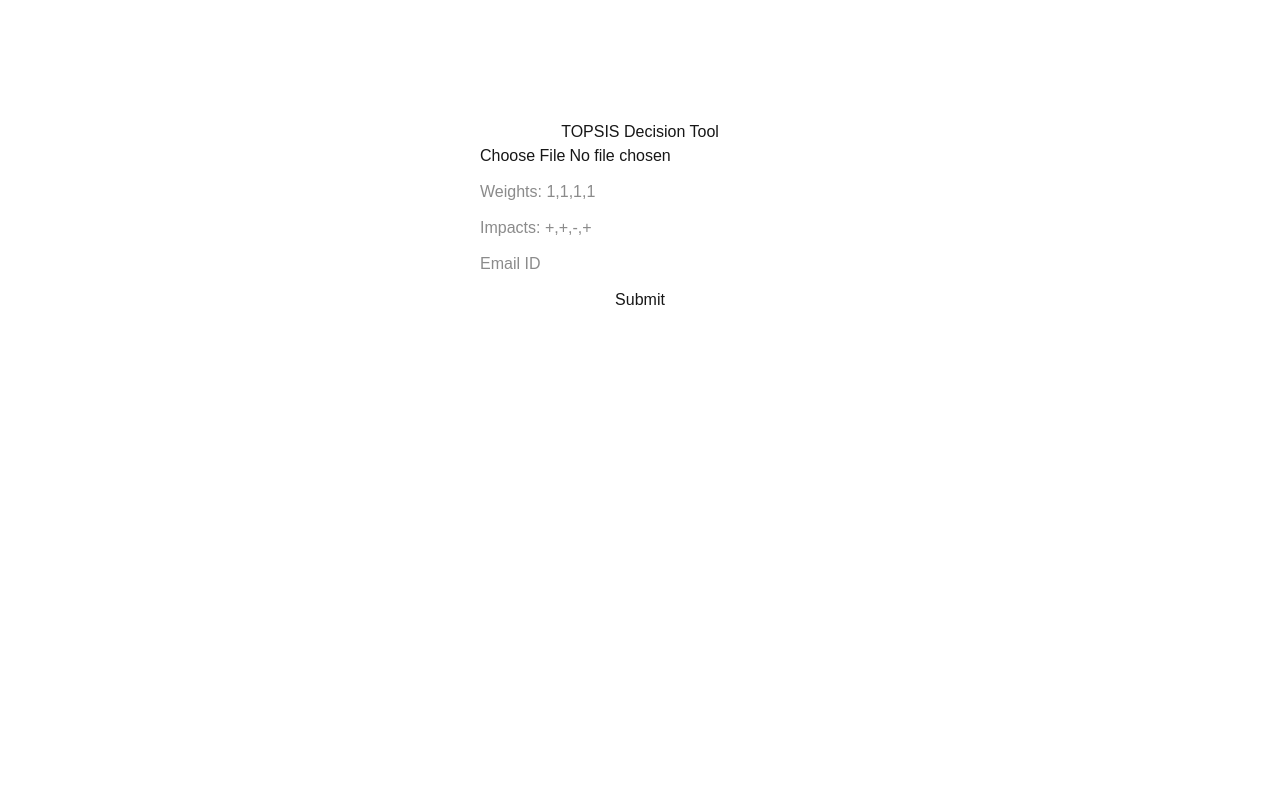
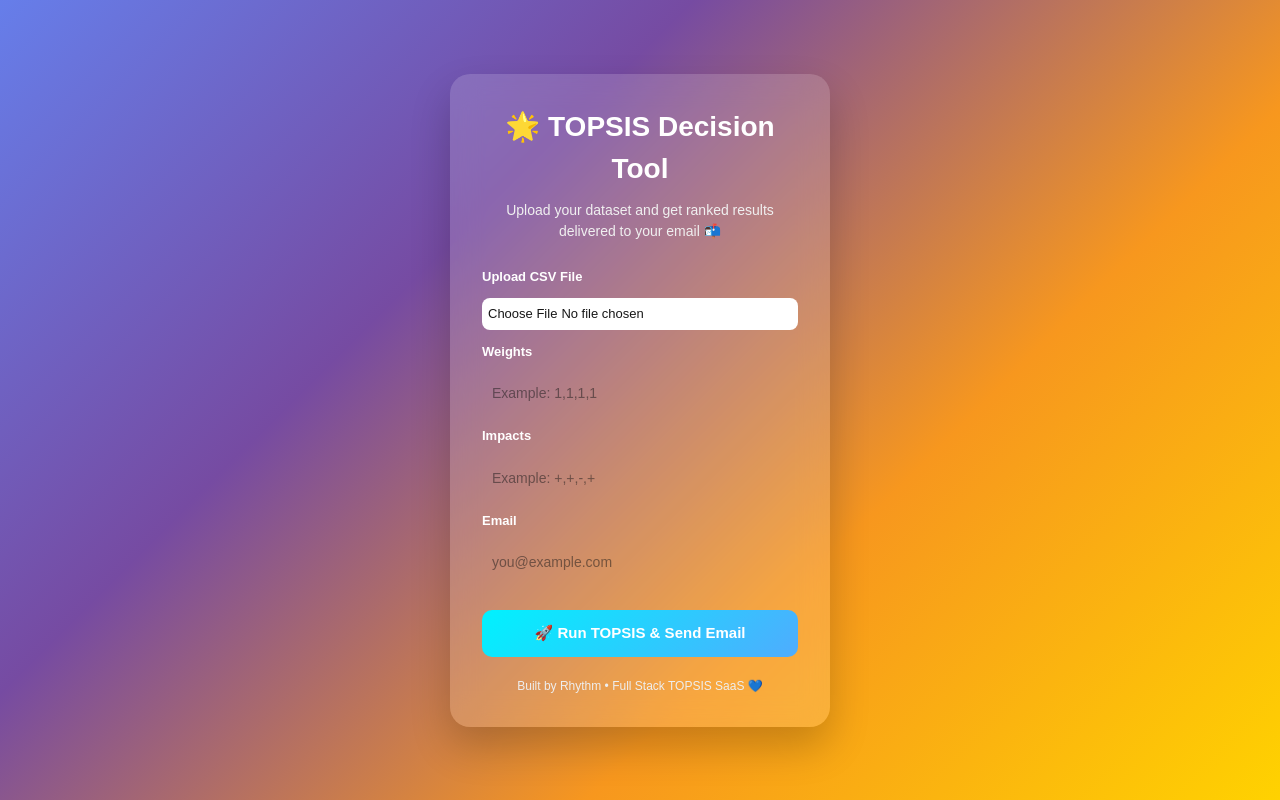
Before and after one commit to rhythmghai/topsis-rhythm, a Next.js app in the folder topsis-ui/: page / in a window 1280 px wide. Built offline with nearby package versions, Linux system fonts and the light colour scheme.

Commit message:
Update ui

```diff
--- a/topsis-ui/app/page.tsx
+++ b/topsis-ui/app/page.tsx
@@ -1,4 +1,6 @@
 "use client";
+
+import React from "react";
 
 export default function Home() {
   async function submitForm(e: React.FormEvent<HTMLFormElement>) {
@@ -7,62 +9,149 @@ export default function Home() {
     const form = e.currentTarget;
     const formData = new FormData(form);
 
-    const res = await fetch("https://topsis-rhythm.onrender.com", {
+    const res = await fetch("https://YOUR-RENDER-URL.onrender.com/topsis", {
       method: "POST",
       body: formData
     });
 
     const data = await res.json();
-    alert(data.message || data.error);
+    alert(data.message || "Something went wrong. Please try again.");
   }
 
   return (
-    <div style={styles.container}>
-      <h2>TOPSIS Decision Tool</h2>
+    <div style={styles.page}>
+      <div style={styles.card}>
+        <h1 style={styles.title}>🌟 TOPSIS Decision Tool</h1>
+        <p style={styles.subtitle}>
+          Upload your dataset and get ranked results delivered to your email 📬
+        </p>
 
         <form onSubmit={submitForm} style={styles.form}>
-        <input type="file" name="file" required />
+          <label style={styles.label}>Upload CSV File</label>
+          <input type="file" name="file" required style={styles.inputFile} />
 
+          <label style={styles.label}>Weights</label>
           <input
             type="text"
             name="weights"
-          placeholder="Weights: 1,1,1,1"
+            placeholder="Example: 1,1,1,1"
             required
+            style={styles.input}
           />
 
+          <label style={styles.label}>Impacts</label>
           <input
             type="text"
             name="impacts"
-          placeholder="Impacts: +,+,-,+"
+            placeholder="Example: +,+,-,+"
             required
+            style={styles.input}
           />
 
+          <label style={styles.label}>Email</label>
           <input
             type="email"
             name="email"
-          placeholder="Email ID"
+            placeholder="you@example.com"
             required
+            style={styles.input}
           />
 
-        <button type="submit">Submit</button>
+          <button type="submit" style={styles.button}>
+            🚀 Run TOPSIS & Send Email
+          </button>
         </form>
+
+        <p style={styles.footer}>
+          Built by Rhythm • Full Stack TOPSIS SaaS 💙
+        </p>
+      </div>
     </div>
   );
 }
 
 const styles: {
-  container: React.CSSProperties;
+  page: React.CSSProperties;
+  card: React.CSSProperties;
+  title: React.CSSProperties;
+  subtitle: React.CSSProperties;
   form: React.CSSProperties;
+  label: React.CSSProperties;
+  input: React.CSSProperties;
+  inputFile: React.CSSProperties;
+  button: React.CSSProperties;
+  footer: React.CSSProperties;
 } = {
-  container: {
-    width: "320px",
-    margin: "120px auto",
-    textAlign: "center",
-    fontFamily: "Arial"
+  page: {
+    minHeight: "100vh",
+    background:
+      "linear-gradient(135deg, #667eea, #764ba2, #f7971e, #ffd200)",
+    display: "flex",
+    justifyContent: "center",
+    alignItems: "center",
+    padding: "20px"
+  },
+  card: {
+    background: "rgba(255, 255, 255, 0.15)",
+    backdropFilter: "blur(15px)",
+    borderRadius: "20px",
+    padding: "32px",
+    width: "100%",
+    maxWidth: "380px",
+    boxShadow: "0 20px 40px rgba(0,0,0,0.2)",
+    textAlign: "center"
+  },
+  title: {
+    fontSize: "28px",
+    fontWeight: "bold",
+    color: "#ffffff",
+    marginBottom: "10px"
+  },
+  subtitle: {
+    fontSize: "14px",
+    color: "#f0f0f0",
+    marginBottom: "25px"
   },
   form: {
     display: "flex",
     flexDirection: "column",
     gap: "12px"
+  },
+  label: {
+    textAlign: "left",
+    color: "#ffffff",
+    fontSize: "13px",
+    fontWeight: "bold"
+  },
+  input: {
+    padding: "10px",
+    borderRadius: "8px",
+    border: "none",
+    outline: "none",
+    fontSize: "14px"
+  },
+  inputFile: {
+    padding: "6px",
+    borderRadius: "8px",
+    border: "none",
+    backgroundColor: "#ffffff",
+    fontSize: "13px"
+  },
+  button: {
+    marginTop: "15px",
+    padding: "12px",
+    borderRadius: "10px",
+    border: "none",
+    background: "linear-gradient(135deg, #00f2fe, #4facfe)",
+    color: "#ffffff",
+    fontWeight: "bold",
+    fontSize: "15px",
+    cursor: "pointer",
+    transition: "transform 0.2s ease"
+  },
+  footer: {
+    marginTop: "20px",
+    fontSize: "12px",
+    color: "#eeeeee"
   }
 };
```
Lines whose indentation alone changed are shown as unchanged.
